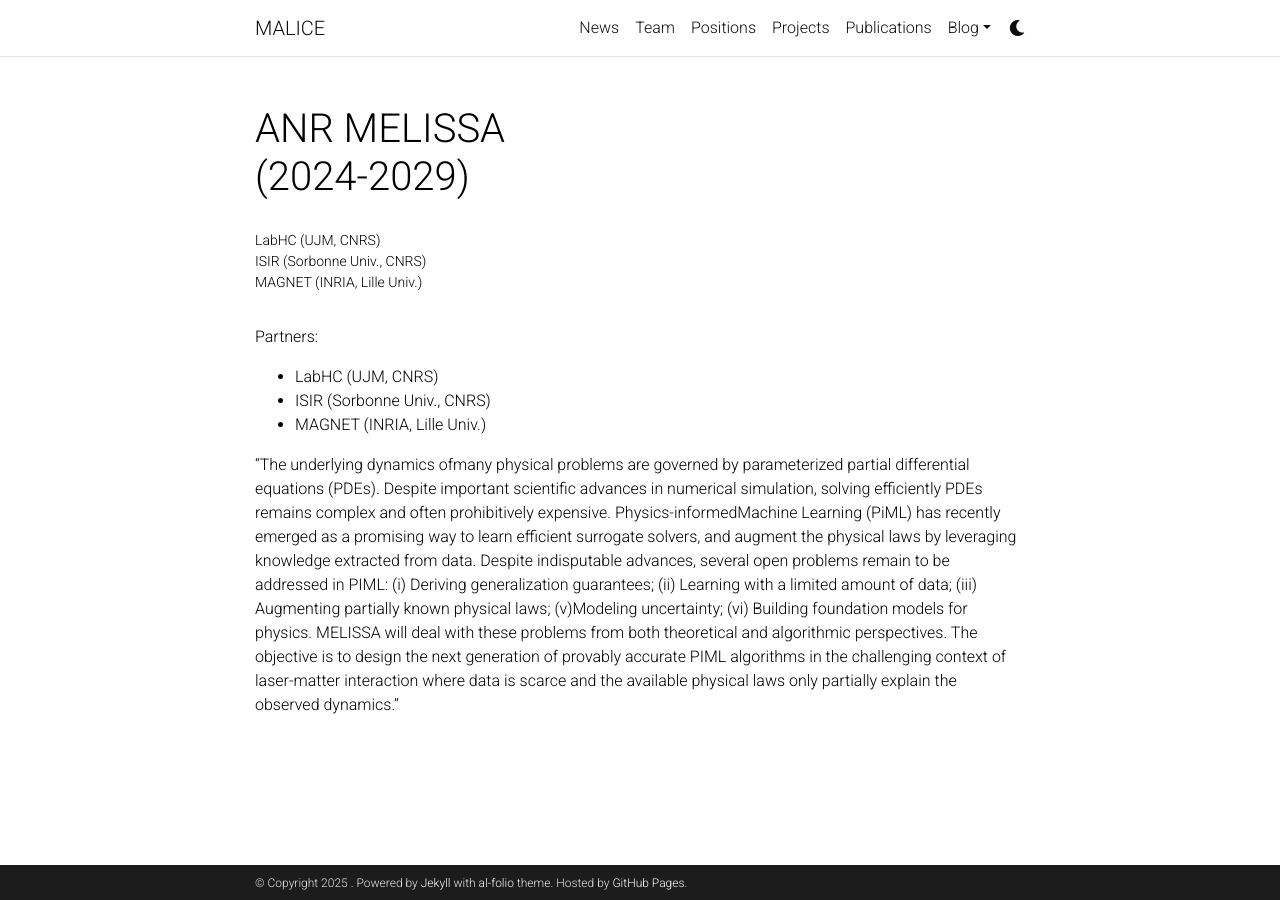
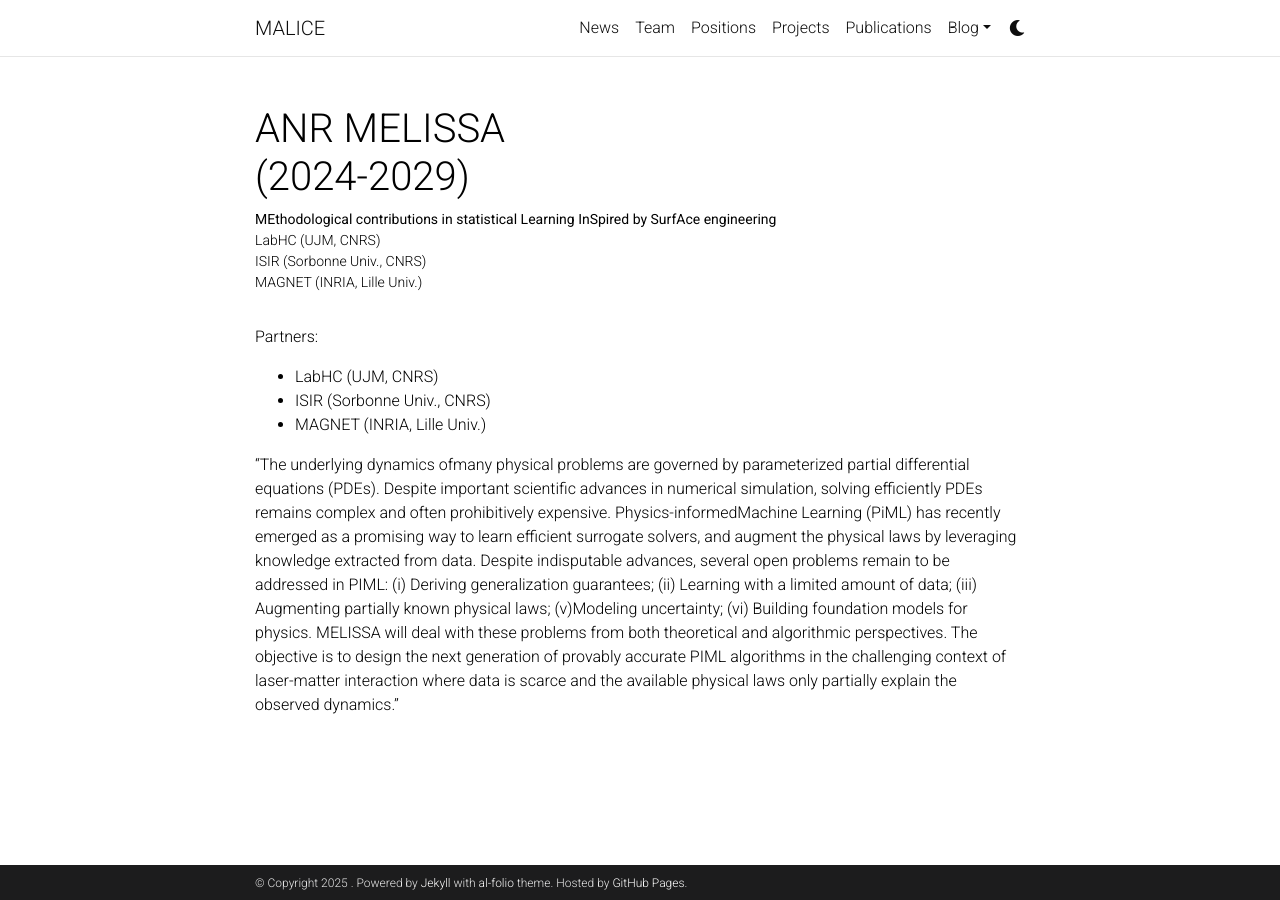
Before and after one commit to labhc-malice/labhc-malice.github.io, a Jekyll site: the page built from _projects/MELISSA.md, in a window 1280 px wide. Built offline with Jekyll 4.4.1, drawn with Linux system fonts in a browser that asks for light colours; comment, search, counter and statistics services are not loaded; a style sheet for code colours, icons or effects is not loaded.

Commit message:
Update MELISSA description again

```diff
--- a/_projects/MELISSA.md
+++ b/_projects/MELISSA.md
@@ -1,7 +1,7 @@
 ---
 layout: page
 title: ANR MELISSA <br/>(2024-2029)
-description: "<b<MEthodological contributions in statistical Learning InSpired by SurfAce engineering</b> <br/>LabHC (UJM, CNRS)<br/>ISIR (Sorbonne Univ., CNRS)<br/>MAGNET (INRIA, Lille Univ.)"
+description: "<b> MEthodological contributions in statistical Learning InSpired by SurfAce engineering</b> <br/>LabHC (UJM, CNRS) <br/>ISIR (Sorbonne Univ., CNRS) <br/>MAGNET (INRIA, Lille Univ.)"
 img: assets/img/project/logo-defaut-malice6.jpg
 importance: 1
 category: ongoing
```
